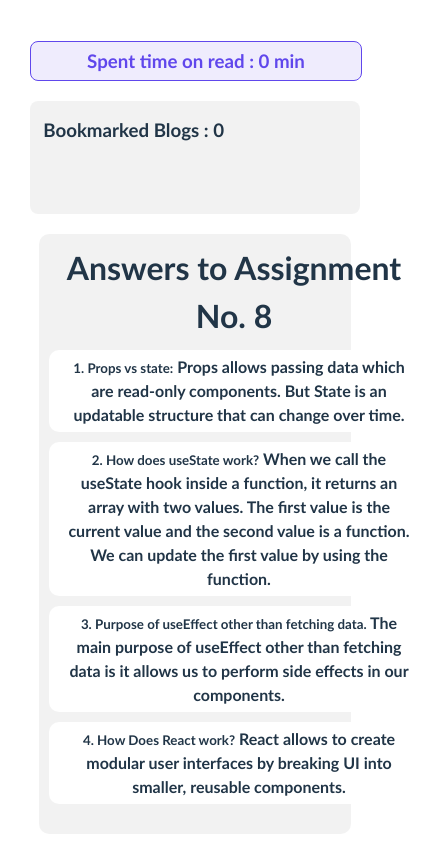
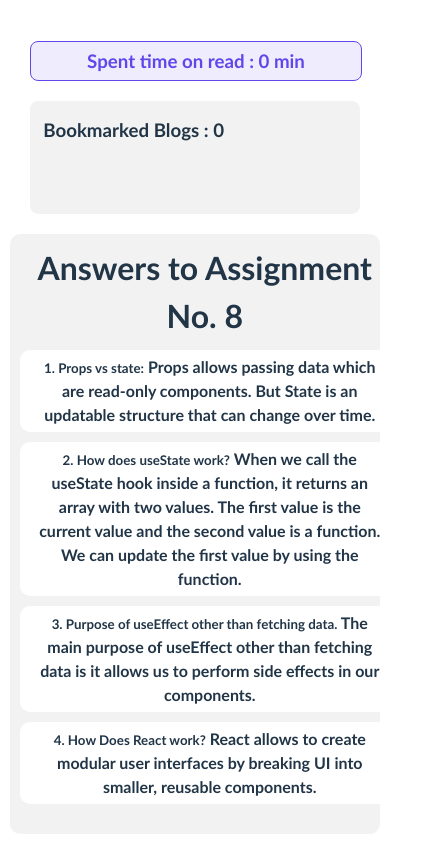
Before and after one commit to nayem-upo/knowledge-cafe, a React (Vite) app: page / in a window 390 px wide. Shown: the part 2154-2998 px from the top of the page, 429 px wide, since content can reach past the window. Built offline with nearby package versions, Linux system fonts and the light colour scheme.

Commit message:
all responsive resolved

```diff
--- a/src/Components/Bonus/Bonus.css
+++ b/src/Components/Bonus/Bonus.css
@@ -38,9 +38,3 @@
         text-align: center;
     }
 }
-
-@media (min-width:321px) and (max-width:1040px){
-    .bonus-main{
-        width: 80%;
-    }
-}
```
